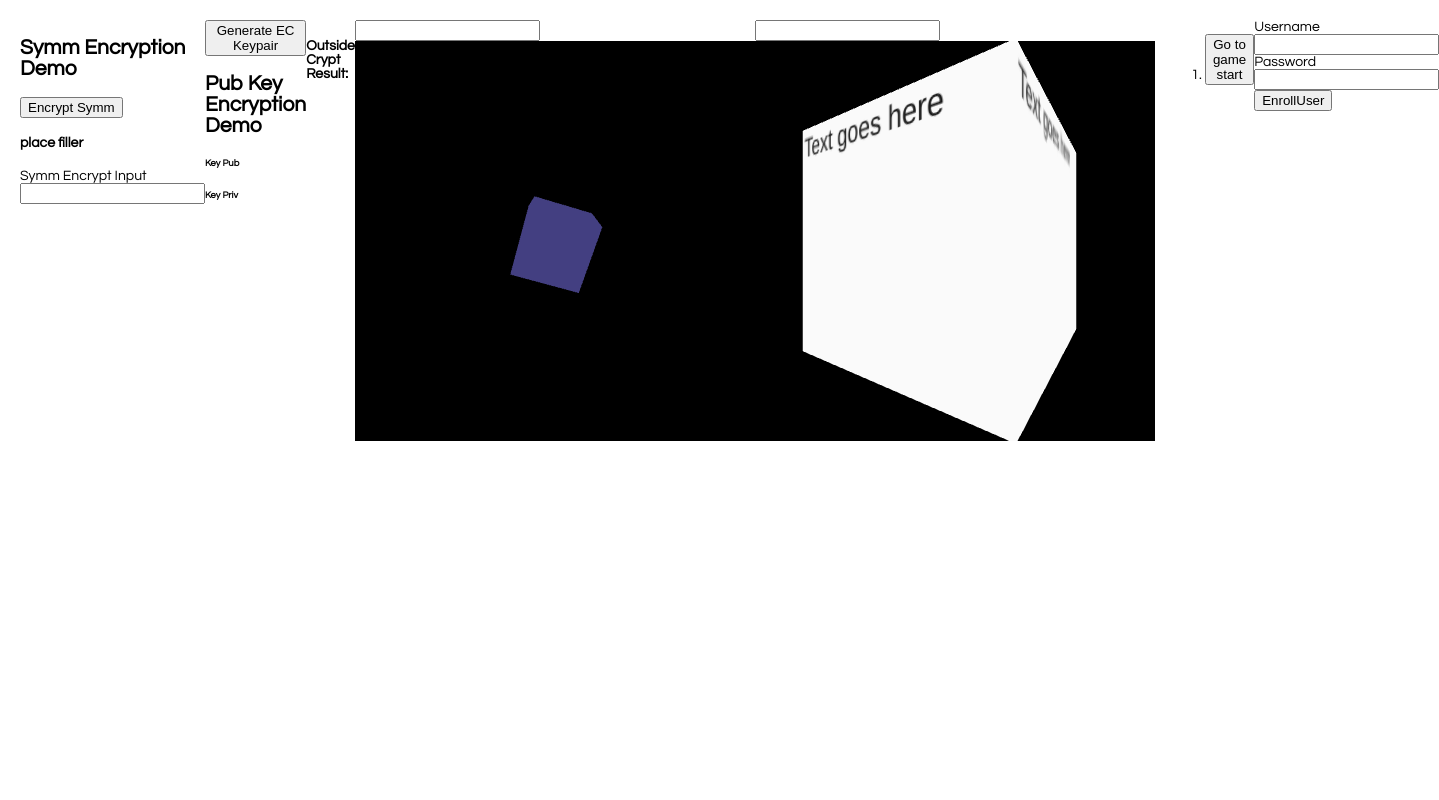
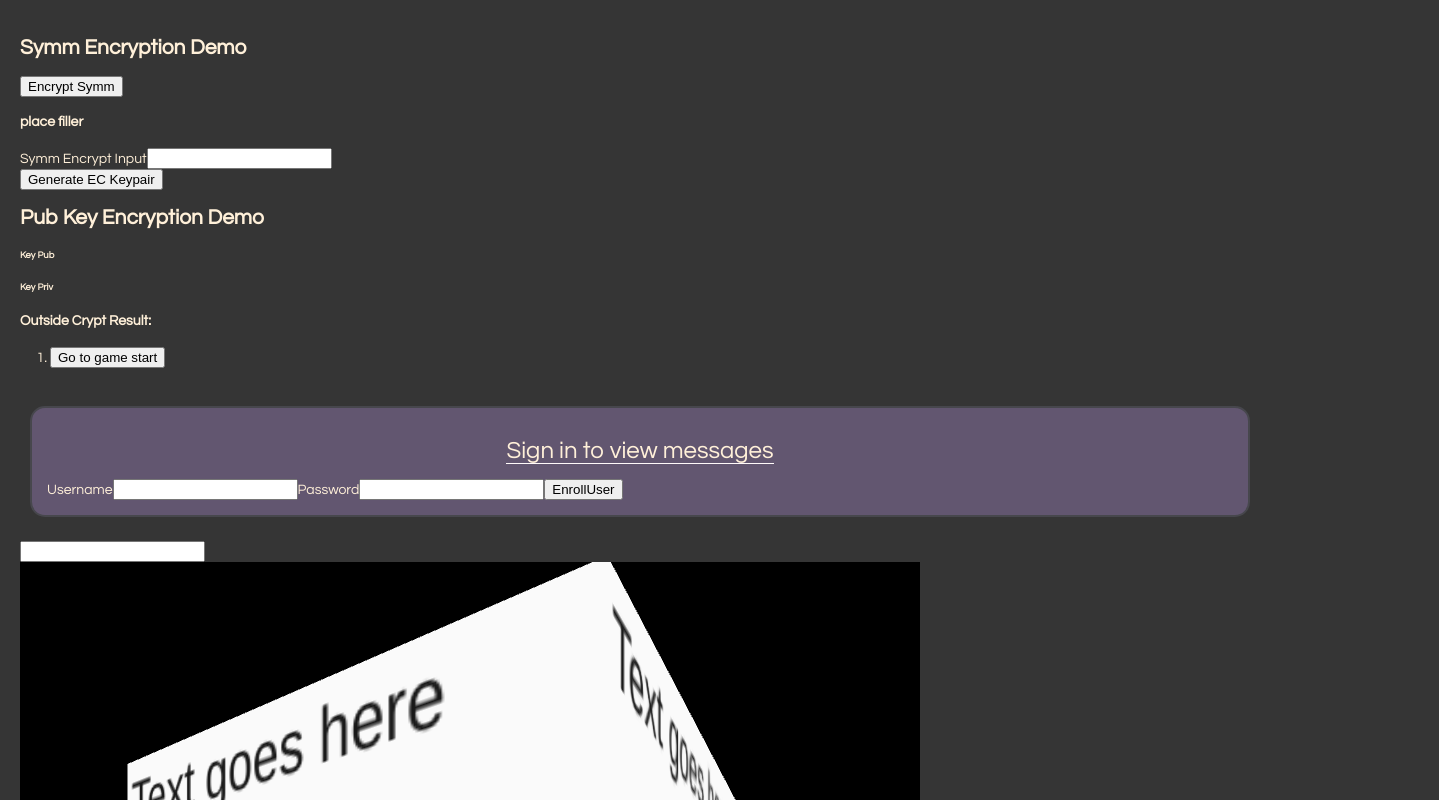
Before and after one commit to TonyWu386/courier279, a React app in the folder tech-demonstrator/: page / in a window 1280 px wide. Shown: the top 800 px of the page, 1439 px wide, since content can reach past the window. Built offline with nearby package versions, Linux system fonts and the light colour scheme; animation ran at ten frames a second.

Commit message:
Frontend appearance pass, still a ways to go

```diff
--- a/tech-demonstrator/src/LoginPortal.js
+++ b/tech-demonstrator/src/LoginPortal.js
@@ -3,7 +3,7 @@ import axios from 'axios';
 import nacl from 'tweetnacl';
 import util from 'tweetnacl-util';
 
-
+// ========== TODO ============ change this for production
 const server = "http://localhost:3000";
 
 export default class LoginPortal extends React.Component {
--- a/tech-demonstrator/src/SceneTxt.js
+++ b/tech-demonstrator/src/SceneTxt.js
@@ -124,7 +124,7 @@ export default class SceneTxt extends React.Component {
   render() {
     return (
       <div
-        style={{ width: '400px', height: '400px' }}
+        style={{ width: '900px', height: '900px' }}
         ref={(mount) => { this.mount = mount }}
       />
     )
--- a/tech-demonstrator/src/index.css
+++ b/tech-demonstrator/src/index.css
@@ -1,50 +1,33 @@
 body {
   font: 14px "Century Gothic", Futura, sans-serif;
+  color: rgb(255, 240, 217);
   margin: 20px;
+  background-color: #353535;
 }
 
 ol, ul {
   padding-left: 30px;
 }
 
-.board-row:after {
-  clear: both;
-  content: "";
-  display: table;
+.contain-all {
+  display: flex;
+  flex-direction: column;
 }
 
-.status {
-  margin-bottom: 10px;
+.login-contain {
+  display:flex;
+  flex-direction: column;
+  align-items: left;
+  margin: 10px;
+  padding: 15px;
+  border-radius: 15px;
+  border: 2px #47474d solid;
+  background-color: #625670;
 }
 
-.square {
-  background: #fff;
-  border: 1px solid #999;
-  float: left;
-  font-size: 24px;
-  font-weight: bold;
-  line-height: 34px;
-  height: 34px;
-  margin-right: -1px;
-  margin-top: -1px;
-  padding: 0;
-  text-align: center;
-  width: 34px;
+.instructext {
+  font: 24px "Century Gothic", Futura, sans-serif;
+  margin: 15px;
+  border-bottom: 1px snow solid;
+  align-self: center;
 }
-
-.square:focus {
-  outline: none;
-}
-
-.kbd-navigation .square:focus {
-  background: #ddd;
-}
-
-.game {
-  display: flex;
-  flex-direction: row;
-}
-
-.game-info {
-  margin-left: 20px;
-}
--- a/tech-demonstrator/src/index.js
+++ b/tech-demonstrator/src/index.js
@@ -9,6 +9,7 @@ import SceneController from './SceneController.js';
 import SceneTxtCtrl from './SceneTxtController.js';
 import LoginPortal from './LoginPortal.js';
 
+// TODO need to sort through and delete stuff we don't actually need
 class PubKeyObj extends React.Component {
   constructor(props) {
     super(props);
@@ -154,6 +155,7 @@ class Webapp extends React.Component {
     let cryptResult = this.state.cryptResult;
 
     return (
+      <div className="contain-all">
         <div className="game">
           <div className="crypt-obj">
             <CryptObj
@@ -165,17 +167,20 @@ class Webapp extends React.Component {
             <PubKeyObj/>
           </div>
           <h4>Outside Crypt Result: {cryptResult}</h4>
-        <div className="threejs-canvas">
-          <SceneController/>
-        </div>
-        <div className="threejs-text">
-          <SceneTxtCtrl/>
-        </div>
           <div className="game-info">
             <div>{status}</div>
             <ol>{moves}</ol>
           </div>
+        </div>
+        <br />
+        <div className="login-contain">
+          <div className="instructext">Sign in to view messages</div>
           <LoginPortal/>
+        </div>
+        <br />
+        <div className="threejs-text">
+            <SceneTxtCtrl/>
+        </div>
       </div>
     );
   }
```
Lines whose indentation alone changed are shown as unchanged.
